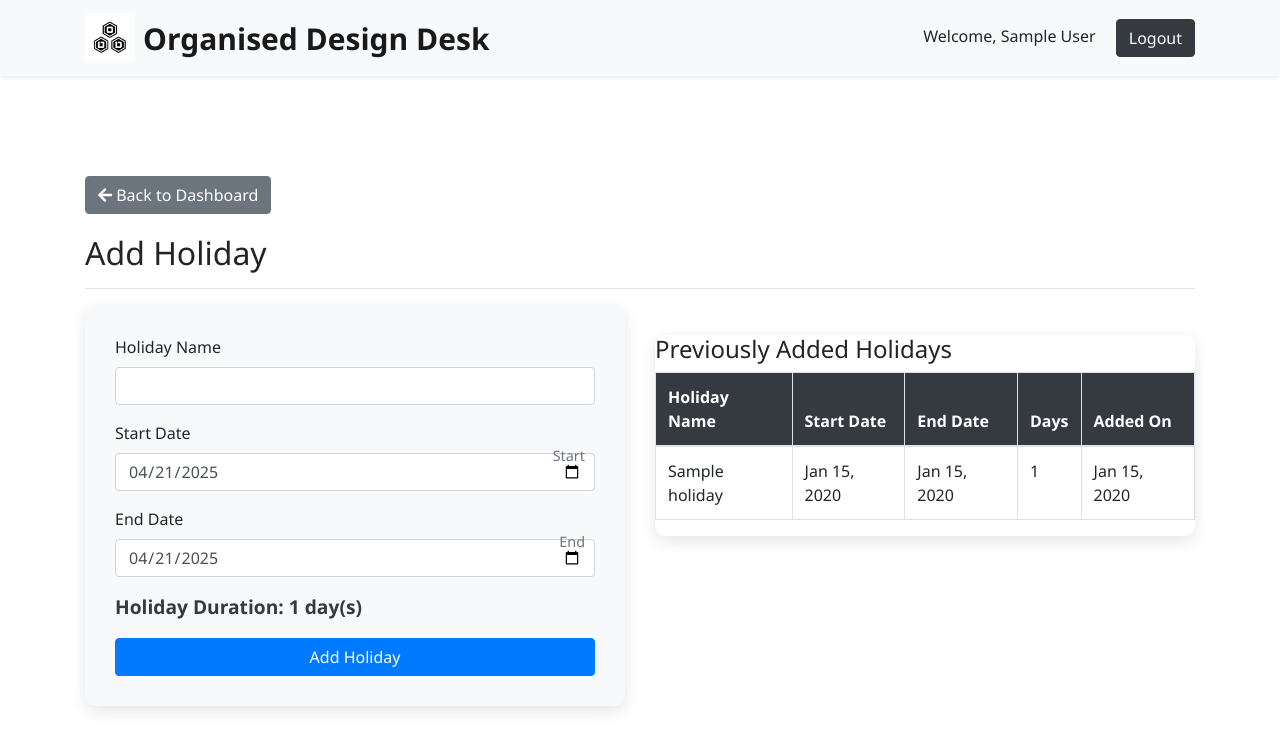
After one commit to thesumeetsingh/odd-employee-management, a PHP site: page /add-holiday.php in a window 1280 px wide. The commit adds this page. Shown: the top 750 px of the page. Run offline with PHP 8.4, Linux system fonts and the light colour scheme; the visitor is signed in with stand-in values (Sample User, id 1); tables that the repository leaves empty or names only in its code hold one stand-in row (values such as "Sample post").

Commit message:
add-holiday.php and add-notice.php

```diff
--- /dev/null
+++ b/add-holiday.php
@@ -0,0 +1,322 @@
+<?php
+session_start();
+require_once 'config/db_connection.php';
+
+// Check if admin is logged in
+if (!isset($_SESSION['admin_id'])) {
+    header("Location: admin-login.php");
+    exit();
+}
+
+// Initialize variables
+$error = '';
+$success = '';
+$holidays = [];
+$days_count = 0;
+
+// Get admin details
+$admin_id = $_SESSION['admin_id'];
+$stmt = $conn->prepare("SELECT first_name, last_name FROM odd_employee WHERE id = ?");
+$stmt->bind_param("s", $admin_id);
+$stmt->execute();
+$result = $stmt->get_result();
+$admin = $result->fetch_assoc();
+$stmt->close();
+
+// Process form submission
+if ($_SERVER['REQUEST_METHOD'] === 'POST') {
+    $holiday_name = trim($_POST['holiday_name']);
+    $start_date = $_POST['start_date'];
+    $end_date = $_POST['end_date'];
+
+    // Validate inputs
+    if (empty($holiday_name)) {
+        $error = "Holiday name is required";
+    } elseif (empty($start_date) || empty($end_date)) {
+        $error = "Both start and end dates are required";
+    } elseif (strtotime($start_date) > strtotime($end_date)) {
+        $error = "End date must be after or equal to start date";
+    } else {
+        // Calculate days count
+        $start = new DateTime($start_date);
+        $end = new DateTime($end_date);
+        $end->modify('+1 day'); // Include end date in count
+        $interval = $start->diff($end);
+        $days_count = $interval->days;
+
+        // Begin transaction
+        $conn->begin_transaction();
+
+        try {
+            // Insert into odd_holiday table
+            $stmt = $conn->prepare("INSERT INTO odd_holiday (holiday_name, start_date, end_date, added_by) VALUES (?, ?, ?, ?)");
+            $stmt->bind_param("ssss", $holiday_name, $start_date, $end_date, $admin_id);
+            $stmt->execute();
+            $stmt->close();
+
+            // Get all employees
+            $employees = $conn->query("SELECT id, first_name, last_name FROM odd_employee");
+
+            // Generate dates between start and end date
+            $current_date = $start_date;
+            while (strtotime($current_date) <= strtotime($end_date)) {
+                // For each date, insert holiday for all employees
+                foreach ($employees as $employee) {
+                    $employee_name = $employee['first_name'] . ' ' . $employee['last_name'];
+
+                    // First check if record already exists for this employee and date
+                    $check_stmt = $conn->prepare("SELECT employee_id FROM attendance WHERE employee_id = ? AND DATE(created_at) = ?");
+                    $check_stmt->bind_param("ss", $employee['id'], $current_date);
+                    $check_stmt->execute();
+                    $check_result = $check_stmt->get_result();
+
+                    if ($check_result->num_rows === 0) {
+                        // Only insert if record doesn't exist
+                        $attendance_stmt = $conn->prepare("INSERT INTO attendance
+                            (employee_id, employee_name, check_in, check_out, total_hours, counted_hours, status, leave_type, comments, approved_by, created_at, updated_at)
+                            VALUES (?, ?, 0, 0, 0, 0, 'holiday', '', ?, ?, ?, NOW())");
+
+                        $created_at = $current_date . ' 00:00:00';
+                        $attendance_stmt->bind_param("sssss",
+                            $employee['id'],
+                            $employee_name,
+                            $holiday_name,
+                            $admin_id,
+                            $created_at
+                        );
+                        $attendance_stmt->execute();
+                        $attendance_stmt->close();
+                    } else {
+                        // Update existing record if needed
+                        $update_stmt = $conn->prepare("UPDATE attendance SET
+                            status = 'holiday',
+                            comments = ?,
+                            approved_by = ?,
+                            updated_at = NOW()
+                            WHERE employee_id = ? AND DATE(created_at) = ?");
+                        $update_stmt->bind_param("ssss",
+                            $holiday_name,
+                            $admin_id,
+                            $employee['id'],
+                            $current_date
+                        );
+                        $update_stmt->execute();
+                        $update_stmt->close();
+                    }
+                    $check_stmt->close();
+                }
+                $current_date = date('Y-m-d', strtotime($current_date . ' +1 day'));
+            }
+
+            // Commit transaction
+            $conn->commit();
+            $success = "Holiday added successfully and attendance records updated!";
+        } catch (Exception $e) {
+            // Rollback transaction on error
+            $conn->rollback();
+            $error = "Error adding holiday: " . $e->getMessage();
+        }
+    }
+}
+
+// Get existing holidays for display
+$holidays_result = $conn->query("SELECT holiday_name, start_date, end_date, added_at
+                                FROM odd_holiday
+                                ORDER BY start_date DESC");
+if ($holidays_result) {
+    $holidays = $holidays_result->fetch_all(MYSQLI_ASSOC);
+    $holidays_result->free();
+}
+
+$conn->close();
+?>
+
+<!DOCTYPE html>
+<html lang="en">
+<head>
+  <meta charset="UTF-8">
+  <meta name="viewport" content="width=device-width, initial-scale=1">
+  <title>Add Holiday | ODD</title>
+  <link rel="stylesheet" href="https://stackpath.bootstrapcdn.com/bootstrap/4.5.2/css/bootstrap.min.css">
+  <link rel="stylesheet" href="https://cdnjs.cloudflare.com/ajax/libs/font-awesome/5.15.4/css/all.min.css">
+  <link rel="stylesheet" href="assets/css/style.css">
+  <link rel="icon" href="assets/images/logo.jpg" type="image/jpeg">
+  <style>
+    .holiday-form {
+      background-color: #f8f9fa;
+      border-radius: 10px;
+      padding: 30px;
+      box-shadow: 0 5px 15px rgba(0,0,0,0.1);
+    }
+    .holiday-table {
+      margin-top: 30px;
+      background-color: white;
+      border-radius: 10px;
+      box-shadow: 0 5px 15px rgba(0,0,0,0.1);
+    }
+    .table th {
+      background-color: #343a40;
+      color: white;
+    }
+    .btn-back {
+      margin-bottom: 20px;
+    }
+    .days-count {
+      font-size: 1.2rem;
+      font-weight: bold;
+      color: #343a40;
+      margin-top: 10px;
+    }
+    .date-input-group {
+      position: relative;
+    }
+    .date-info {
+      position: absolute;
+      right: 10px;
+      top: 50%;
+      transform: translateY(-50%);
+      color: #6c757d;
+      font-size: 0.9rem;
+    }
+  </style>
+</head>
+<body>
+  <!-- Navbar -->
+  <nav class="navbar navbar-expand-lg navbar-light bg-light fixed-top shadow-sm">
+    <div class="container d-flex justify-content-between align-items-center">
+      <a class="navbar-brand d-flex align-items-center" href="index.html">
+        <img src="assets/images/logo.jpg" alt="Logo" class="logo-img mr-2">
+        <strong style="font-size:30px;">Organised Design Desk</strong>
+      </a>
+      <div>
+        <span class="mr-3">Welcome, <?php echo htmlspecialchars($admin['first_name'] . ' ' . $admin['last_name']); ?></span>
+        <a href="logout.php" class="btn btn-dark">Logout</a>
+      </div>
+    </div>
+  </nav>
+
+  <!-- Main Content -->
+  <div class="container mt-5 pt-5">
+    <div class="row">
+      <div class="col-12">
+        <a href="admin-dashboard.php" class="btn btn-secondary btn-back">
+          <i class="fas fa-arrow-left"></i> Back to Dashboard
+        </a>
+        <h2>Add Holiday</h2>
+        <hr>
+      </div>
+    </div>
+
+    <!-- Success/Error Messages -->
+    <?php if ($error): ?>
+      <div class="alert alert-danger"><?php echo $error; ?></div>
+    <?php endif; ?>
+    <?php if ($success): ?>
+      <div class="alert alert-success"><?php echo $success; ?></div>
+    <?php endif; ?>
+
+    <div class="row">
+      <div class="col-md-6">
+        <div class="holiday-form">
+          <form method="POST" action="add-holiday.php" id="holidayForm">
+            <div class="form-group">
+              <label for="holiday_name">Holiday Name</label>
+              <input type="text" class="form-control" id="holiday_name" name="holiday_name" required>
+            </div>
+            <div class="form-group date-input-group">
+              <label for="start_date">Start Date</label>
+              <input type="date" class="form-control" id="start_date" name="start_date" required>
+              <span class="date-info">Start</span>
+            </div>
+            <div class="form-group date-input-group">
+              <label for="end_date">End Date</label>
+              <input type="date" class="form-control" id="end_date" name="end_date" required>
+              <span class="date-info">End</span>
+            </div>
+            <div class="days-count" id="daysCountDisplay" style="display: none;">
+              Holiday Duration: <span id="daysCount">0</span> day(s)
+            </div>
+            <button type="submit" class="btn btn-primary btn-block mt-3">Add Holiday</button>
+          </form>
+        </div>
+      </div>
+      <div class="col-md-6">
+        <div class="holiday-table">
+          <h4>Previously Added Holidays</h4>
+          <div class="table-responsive">
+            <table class="table table-bordered table-hover">
+              <thead>
+                <tr>
+                  <th>Holiday Name</th>
+                  <th>Start Date</th>
+                  <th>End Date</th>
+                  <th>Days</th>
+                  <th>Added On</th>
+                </tr>
+              </thead>
+              <tbody>
+                <?php if (empty($holidays)): ?>
+                  <tr>
+                    <td colspan="5" class="text-center">No holidays added yet</td>
+                  </tr>
+                <?php else: ?>
+                  <?php foreach ($holidays as $holiday): ?>
+                    <?php
+                      $start = new DateTime($holiday['start_date']);
+                      $end = new DateTime($holiday['end_date']);
+                      $end->modify('+1 day');
+                      $interval = $start->diff($end);
+                      $holiday_days = $interval->days;
+                    ?>
+                    <tr>
+                      <td><?php echo htmlspecialchars($holiday['holiday_name']); ?></td>
+                      <td><?php echo date('M d, Y', strtotime($holiday['start_date'])); ?></td>
+                      <td><?php echo date('M d, Y', strtotime($holiday['end_date'])); ?></td>
+                      <td><?php echo $holiday_days; ?></td>
+                      <td><?php echo date('M d, Y', strtotime($holiday['added_at'])); ?></td>
+                    </tr>
+                  <?php endforeach; ?>
+                <?php endif; ?>
+              </tbody>
+            </table>
+          </div>
+        </div>
+      </div>
+    </div>
+  </div>
+
+  <script src="https://code.jquery.com/jquery-3.5.1.min.js"></script>
+  <script src="https://cdn.jsdelivr.net/npm/popper.js@1.16.1/dist/umd/popper.min.js"></script>
+  <script src="https://stackpath.bootstrapcdn.com/bootstrap/4.5.2/js/bootstrap.min.js"></script>
+  <script>
+    $(document).ready(function() {
+      // Set today's date as default for date inputs
+      const today = new Date().toISOString().split('T')[0];
+      $('#start_date').val(today);
+      $('#end_date').val(today);
+
+      // Calculate and display days count when dates change
+      function calculateDays() {
+        const startDate = new Date($('#start_date').val());
+        const endDate = new Date($('#end_date').val());
+
+        if (startDate && endDate && startDate <= endDate) {
+          const timeDiff = endDate - startDate;
+          const daysDiff = Math.floor(timeDiff / (1000 * 60 * 60 * 24)) + 1;
+
+          $('#daysCount').text(daysDiff);
+          $('#daysCountDisplay').show();
+        } else {
+          $('#daysCountDisplay').hide();
+        }
+      }
+
+      // Initial calculation
+      calculateDays();
+
+      // Recalculate when dates change
+      $('#start_date, #end_date').on('change', calculateDays);
+    });
+  </script>
+</body>
+</html>
--- a/attendance.php
+++ b/attendance.php
@@ -12,8 +12,8 @@ if (!isset($_SESSION['admin_id'])) {
 $status_mapping = [
     'present' => ['code' => 'P', 'color' => 'bg-success', 'description' => 'Present'],
     'absent' => ['code' => 'A', 'color' => 'bg-danger', 'description' => 'Absent'],
-    'casual' => ['code' => 'CL', 'color' => 'bg-warning', 'description' => 'Casual Leave'],
-    'medical' => ['code' => 'ML', 'color' => 'bg-orange', 'description' => 'Medical Leave'],
+    'casual leave' => ['code' => 'CL', 'color' => 'bg-warning', 'description' => 'Casual Leave'],
+    'medical leave' => ['code' => 'ML', 'color' => 'bg-orange', 'description' => 'Medical Leave'],
     'comp-off' => ['code' => 'CO', 'color' => 'bg-primary', 'description' => 'Compensatory Off'],
     'holiday' => ['code' => 'H', 'color' => 'bg-secondary', 'description' => 'Holiday'],
     'sunday' => ['code' => 'S', 'color' => 'bg-light', 'description' => 'Sunday'],
```
Also changed, not shown: add-notice.php (added, +65 -0 lines), admin-dashboard.php (+10 -0 lines), employees/employee-dashboard.php (+12 -2 lines), employees/myprofile.php (+22 -23 lines).
